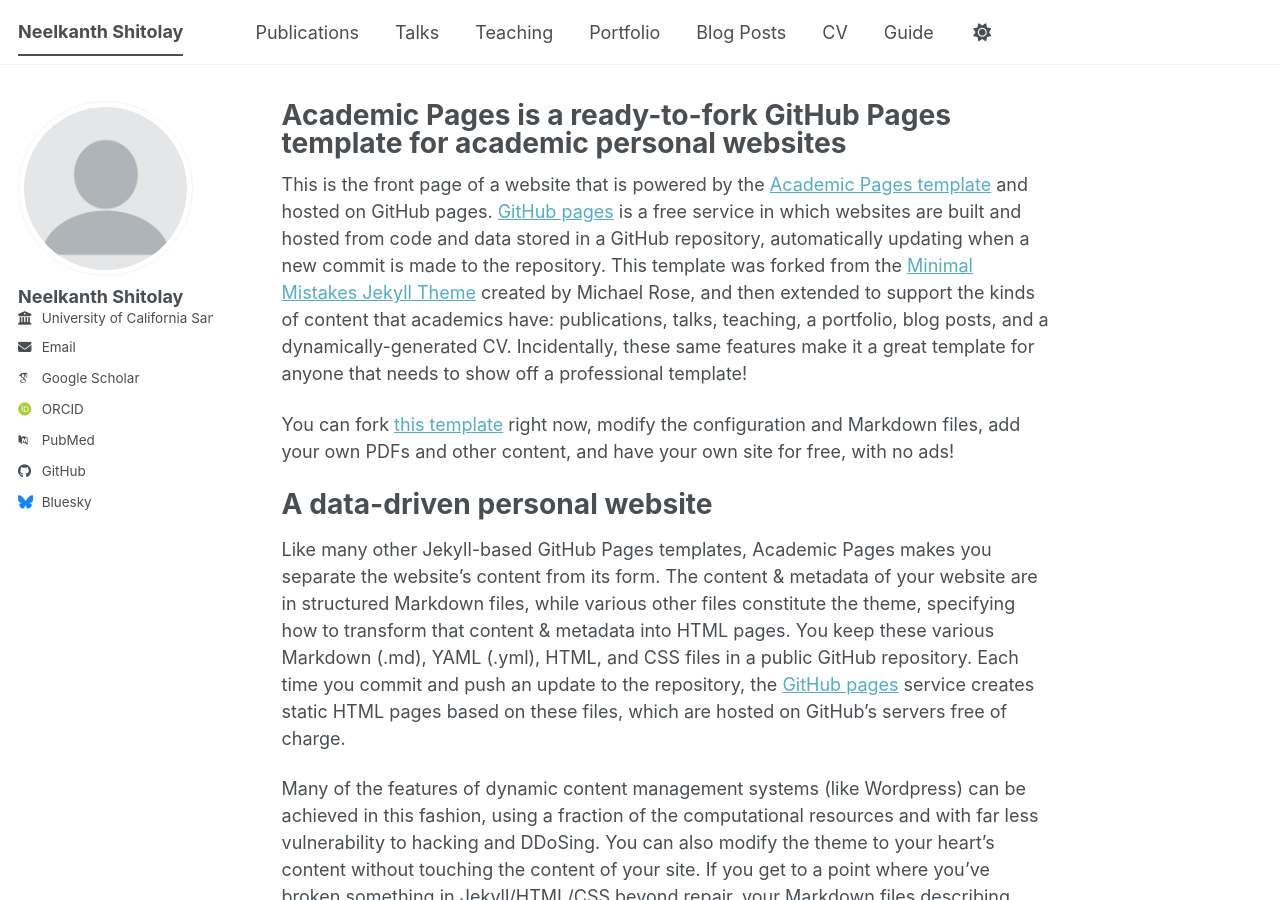
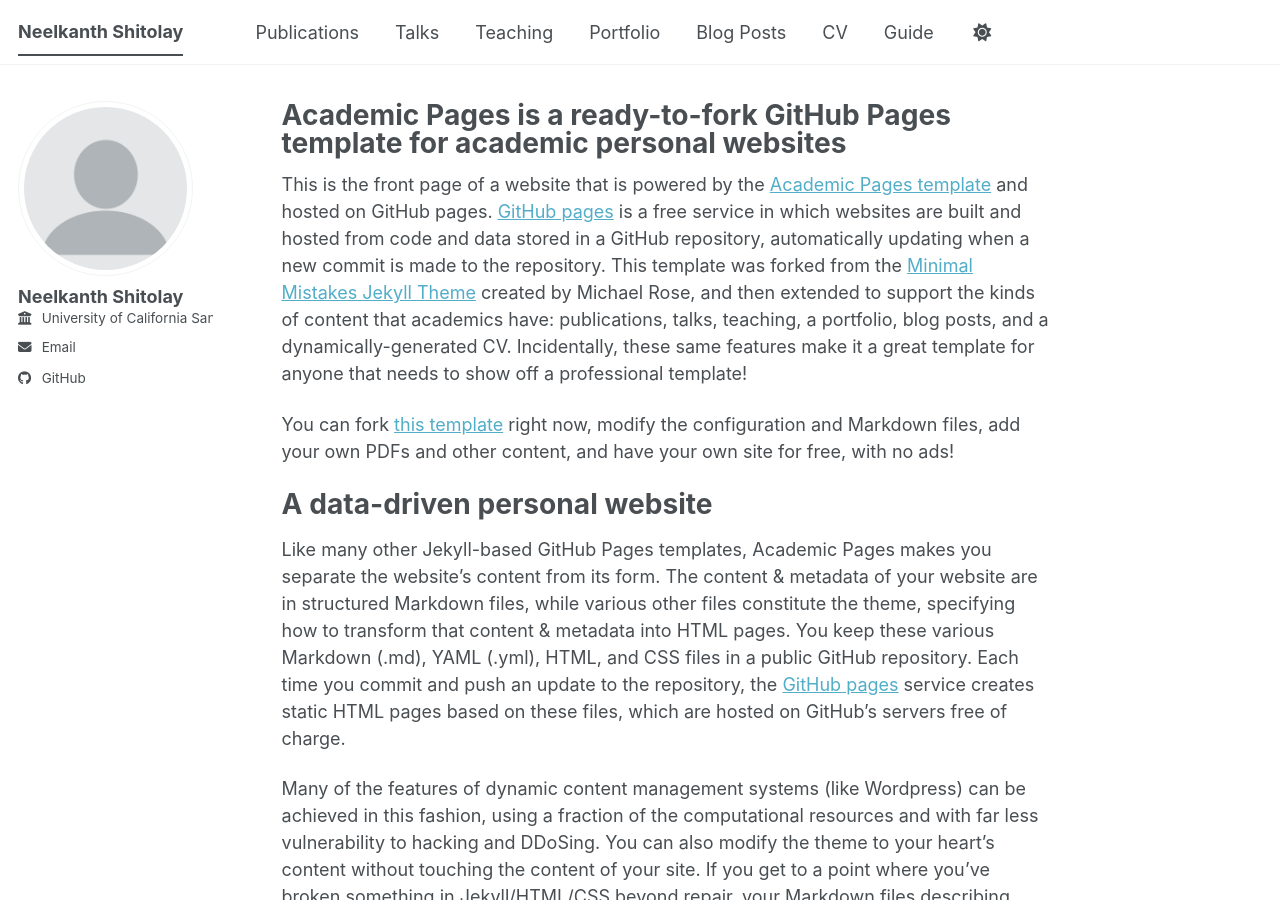
Before and after one commit to neelkanth-s/neelkanth-s.github.io, a Jekyll site: the page built from _pages/about.md, in a window 1280 px wide and 900 px high. Built offline with Jekyll 4.4.1, drawn with Linux system fonts in a browser that asks for light colours; some web fonts are replaced; a script bundle is joined from its source files by our own code; library files that are not in the unit come from our copies.

Commit message:
Update _config.yml

```diff
--- a/_config.yml
+++ b/_config.yml
@@ -35,13 +35,13 @@
   # Academic websites
   academia         : # URL
   arxiv            : # URL - Update with the correct link to your profile
-  googlescholar    : "https://scholar.google.com/citations?user=PS_CX0AAAAAJ"
+  #googlescholar    : "https://scholar.google.com/citations?user=PS_CX0AAAAAJ"
   inspire-hep      : # URL
   impactstory      : # URL
-  orcid            : "https://orcid.org/yourorcidurl"
+  #orcid            : "https://orcid.org/yourorcidurl"
   semantic         : # URL
   ssrn             : # URL
-  pubmed           : "https://www.ncbi.nlm.nih.gov/pubmed/?term=john+snow"
+  #pubmed           : "https://www.ncbi.nlm.nih.gov/pubmed/?term=john+snow"
   researchgate     : # URL
   scopus           : # URL
   zotero           : # URL
@@ -57,7 +57,7 @@
 
   # Social media
   artstation       : # Username
-  bluesky          : "bsky.app" # Replace this with you Bluesky username
+  #bluesky          : "bsky.app" # Replace this with you Bluesky username
   facebook         : # Username
   flickr           : # Username
   foursquare       : # Username
```
